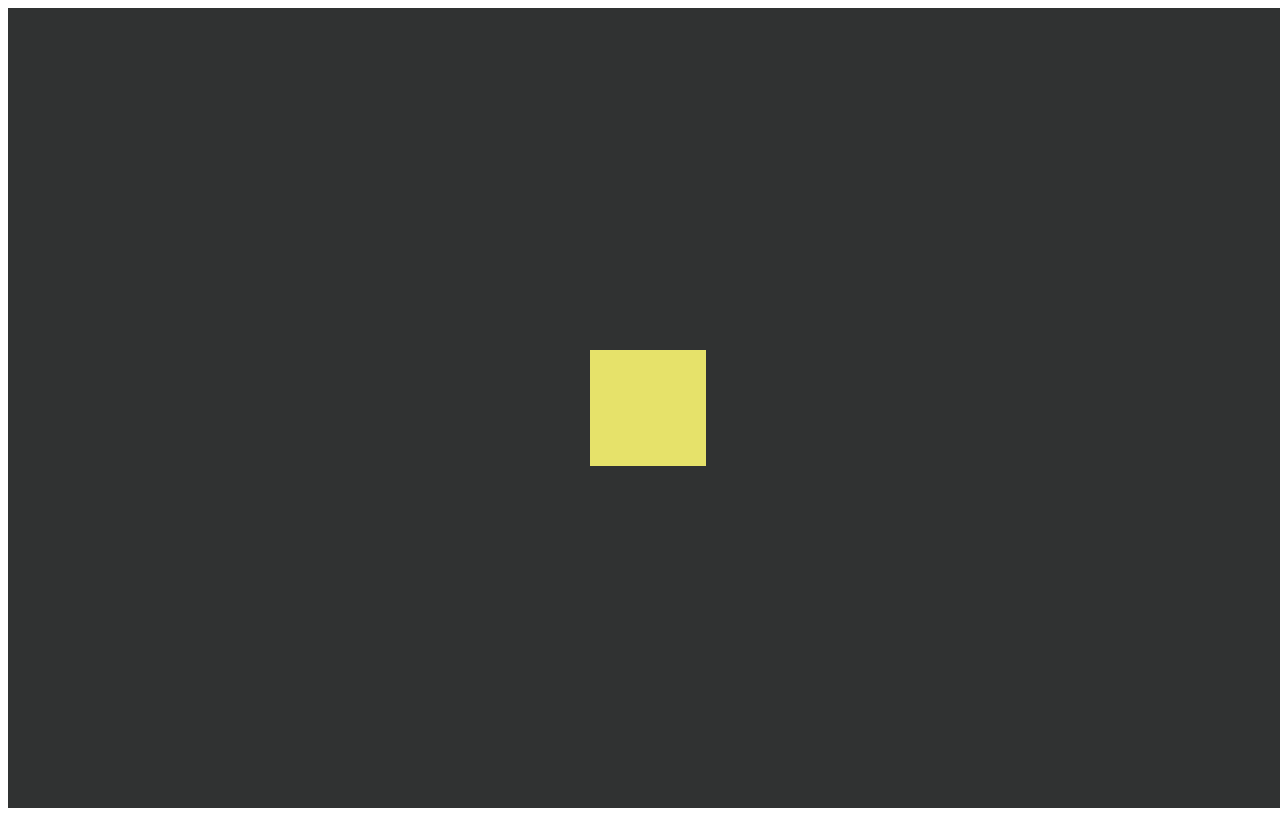
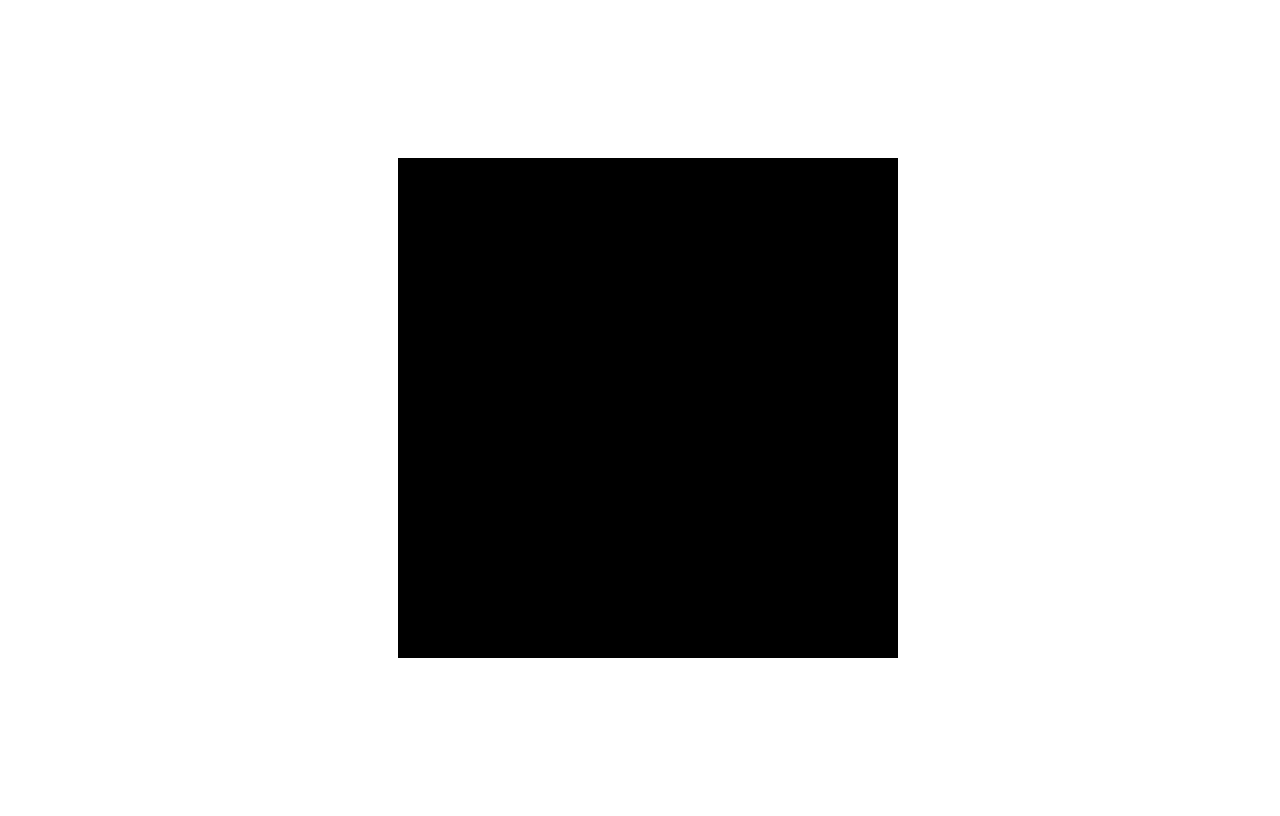
Before and after one commit to fabioVitorTavares/magic-cube, a React (Vite) app: page / in a window 1280 px wide. Built offline with nearby package versions, Linux system fonts and the light colour scheme.

Commit message:
commit 170520231944

```diff
--- a/src/components/App/app.tsx
+++ b/src/components/App/app.tsx
@@ -1,11 +1,10 @@
-import { Cube } from "../Cube/cube";
-import './style.css'
+import { Canva } from "../Canva";
+import "./style.css";
 
 export function App() {
-
   return (
     <div className="app">
-      <Cube/>
+      <Canva />
     </div>
   );
 }
--- /dev/null
+++ b/src/components/Canva/index.tsx
@@ -0,0 +1,19 @@
+import { useEffect, useRef, useState } from "react";
+import "./style.css";
+
+export function Canva() {
+  const refCanva = useRef<HTMLCanvasElement>(null);
+  const [gl, setGl] = useState<WebGLRenderingContext | null>()
+  useEffect(() => {
+    setGl(refCanva.current?.getContext('webgl'))
+  }, []);
+
+  useEffect(() => {
+    gl?.viewport(0, 0, 500, 500);
+    gl?.enable(gl.DEPTH_TEST);
+
+
+  }, []);
+
+  return <canvas className="canva" ref={refCanva}></canvas>;
+}
--- /dev/null
+++ b/src/components/Canva/style.css
@@ -0,0 +1,5 @@
+.canva {
+  width: 500px;
+  height: 500px;
+  background-color: #a6a6a6;
+}
--- a/src/components/Configs/configs.ts
+++ /dev/null
@@ -1,70 +0,0 @@
-export const positions = [
-  [0, 0, 0],
-  [1, 0, 0],
-  [2, 0, 0],
-  [0, 1, 0],
-  [1, 1, 0],
-  [2, 1, 0],
-  [0, 2, 0],
-  [1, 2, 0],
-  [2, 2, 0],
-  [0, 0, 1],
-  [1, 0, 1],
-  [2, 0, 1],
-  [0, 1, 1],
-  [1, 1, 1],
-  [2, 1, 1],
-  [0, 2, 1],
-  [1, 2, 1],
-  [2, 2, 1],
-  [0, 0, 2],
-  [1, 0, 2],
-  [2, 0, 2],
-  [0, 1, 2],
-  [1, 1, 2],
-  [2, 1, 2],
-  [0, 2, 2],
-  [1, 2, 2],
-  [2, 2, 2],
-];
-export const positions3x1 = [
-  [0, 0, 0],
-   [-1, 0, 0],
-   [-2, 0, 0],
-   [0, 0, -1],
-   [-1, 0, -1],
-   [-2, 0, -1],
-  [0, 0, -2],
-  [-1, 0, -2],
-  [-2, 0, -2],
-];
-
-export const colors = [
-  '#FFFF00',
-  '#FFFF00',
-  '#FFFF00',
-  '#FFFF00',
-  '#FFFF00',
-  '#FFFF00',
-  '#FFFF00',
-  '#FFFF00',
-  '#FFFF00',
-  '#FF0000',
-  '#FF0000',
-  '#FF0000',
-  '#FF0000',
-  '#FF0000',
-  '#FF0000',
-  '#FF0000',
-  '#FF0000',
-  '#FF0000',
-  '#0000FF',
-  '#0000FF',
-  '#0000FF',
-  '#0000FF',
-  '#0000FF',
-  '#0000FF',
-  '#0000FF',
-  '#0000FF',
-  '#0000FF',
-]
--- a/src/components/Cube/cube.tsx
+++ /dev/null
@@ -1,145 +0,0 @@
-import "./style.css";
-import { OrbitControls } from "@react-three/drei";
-import { Canvas, useFrame, useThree } from "@react-three/fiber";
-import { positions, colors, positions3x1 } from "../Configs/configs";
-import { useEffect, useRef, useState } from "react";
-
-import { randInt } from "three/src/math/MathUtils";
-import { cube1x1Props } from "../../types/types";
-import {
-  BufferGeometry,
-  Euler,
-  Quaternion,
-  AnimationClip,
-  VectorKeyframeTrack,
-  NumberKeyframeTrack,
-  AnimationMixer,
-  Mesh,
-} from "three";
-
-const defaultColors = ["black", "black", "black", "black", "black", "black"];
-const cores = ["red", "green", "blue", "yellow", "white", "red"];
-
-function cube1x1({
-  x = 0,
-  y = 0,
-  z = 0,
-  colors = defaultColors,
-}: cube1x1Props) {
-  const times = [0, 3, 6];
-  const values = [0, 0, 0, 20, 20, 20, 0, 0, 0];
-
-  const positionKF = new VectorKeyframeTrack(
-    ".position",
-    [0, 3, 6],
-    [0, 0, 0, 2, 2, 2, 0, 0, 0]
-  );
-
-  const opacityKF = new NumberKeyframeTrack(
-    ".material.opacity",
-    [0, 1, 2, 3, 4, 5, 6],
-    [0, 1, 0, 1, 0, 1, 0]
-  );
-
-  const moveBlinkClip = new AnimationClip("move-n-blink", -1, [
-    positionKF,
-    opacityKF,
-  ]);
-  const mesh = new Mesh();
-  const mixer = new AnimationMixer(mesh);
-  const action = mixer.clipAction(moveBlinkClip);
-  action.play();
-
-  // later, you can stop the action
-  // action.stop();
-
-  const ref = useRef<THREE.Mesh>(null!);
-  const [degX, setDegX] = useState<number>(0);
-  const [degY, setDegY] = useState<number>(0);
-  const [degZ, setDegZ] = useState<number>(0);
-
-  const [a, setA] = useState<Euler>(new Euler(degX, degY, degZ, "XYZ"));
-
-  //useFrame(() => (ref.current.rotation.x += 0.1));
-  //const three = useThree()
-
-  const quartenion = new Quaternion(0, 0, 0, 0);
-
-  useEffect(() => {
-    setA(new Euler(degX, degY, degZ, "XYZ"));
-    console.log(ref?.current?.animations);
-    //ref?.current?.setRotationFromEuler(a);
-  }, [degX, degY, degZ]);
-
-  return (
-    <mesh ref={ref} animations={[moveBlinkClip]}>
-      <mesh>
-        <mesh position={[x, y, z + 1]}>
-          <boxGeometry args={[0, 1, 1]} />
-          <meshStandardMaterial color={colors[0]} />
-        </mesh>
-        <mesh position={[x + 1, y, z + 1]}>
-          <boxGeometry args={[0, 1, 1]} />
-          <meshStandardMaterial color={colors[1]} />
-        </mesh>
-        <mesh position={[x + 0.5, y, z + 0.5]}>
-          <boxGeometry args={[1, 1, 0]} />
-          <meshStandardMaterial color={colors[2]} />
-        </mesh>
-        <mesh position={[x + 0.5, y, z + 1.5]}>
-          <boxGeometry args={[1, 1, 0]} />
-          <meshStandardMaterial color={colors[3]} />
-        </mesh>
-        <mesh position={[x + 0.5, y - 0.5, z + 1]}>
-          <boxGeometry args={[1, 0, 1]} />
-          <meshStandardMaterial color={colors[4]} />
-        </mesh>
-        <mesh position={[x + 0.5, y + 0.5, z + 1]}>
-          <boxGeometry args={[1, 0, 1]} />
-          <meshStandardMaterial color={colors[5]} />
-        </mesh>
-      </mesh>
-    </mesh>
-  );
-}
-
-export function Cube() {
-  const cube3x3 = (
-    <mesh>
-      <mesh position={[-1.5, -1.5, -1.5]}>
-        {positions.map((pos, i) => {
-          return (
-            <mesh key={i}>
-              {cube1x1({ x: pos[0], y: pos[1], z: pos[2], colors: cores })}
-            </mesh>
-          );
-        })}
-      </mesh>
-    </mesh>
-  );
-
-  const cube3x1 = (
-    <mesh>
-      <mesh position={[0, 0, 0]}>
-        {positions3x1.map((pos, i) => {
-          return (
-            <mesh key={i}>
-              <OrbitControls></OrbitControls>
-              {cube1x1({ x: pos[0], y: pos[1], z: pos[2], colors: cores })}
-            </mesh>
-          );
-        })}
-      </mesh>
-    </mesh>
-  );
-
-  return (
-    <div className="cube">
-      <Canvas className="canva">
-        <ambientLight />
-        <pointLight position={[10, 20, 10]} />
-        {cube1x1({ x: -0.5, y: 0, z: -1, colors: cores })}
-      </Canvas>
-    </div>
-  );
-}
--- a/src/components/Cube/style.css
+++ /dev/null
@@ -1,32 +0,0 @@
-
-.canva {
-  background-color: #303232;
-  height: 500px;
-  width: 50vw;
-}
-.cube {
-  width: 100vw;
-  height: 100vh;
-  background-color: gray;
-  cursor: grab;
-
-  animation: rotation 2s ease  infinite forwards;
-}
-
-/*
-@media (width < 400px){
-  .cube {
-    display: none;
-  }
-}
-
-@keyframes rotation {
-  from {
-
-    transform: rotateX(0) rotateY(0);
-  }
-  to {
-    transform: rotateX(360deg) rotateY(360deg) rotateZ(360deg);
-  }
-
-} */
```
